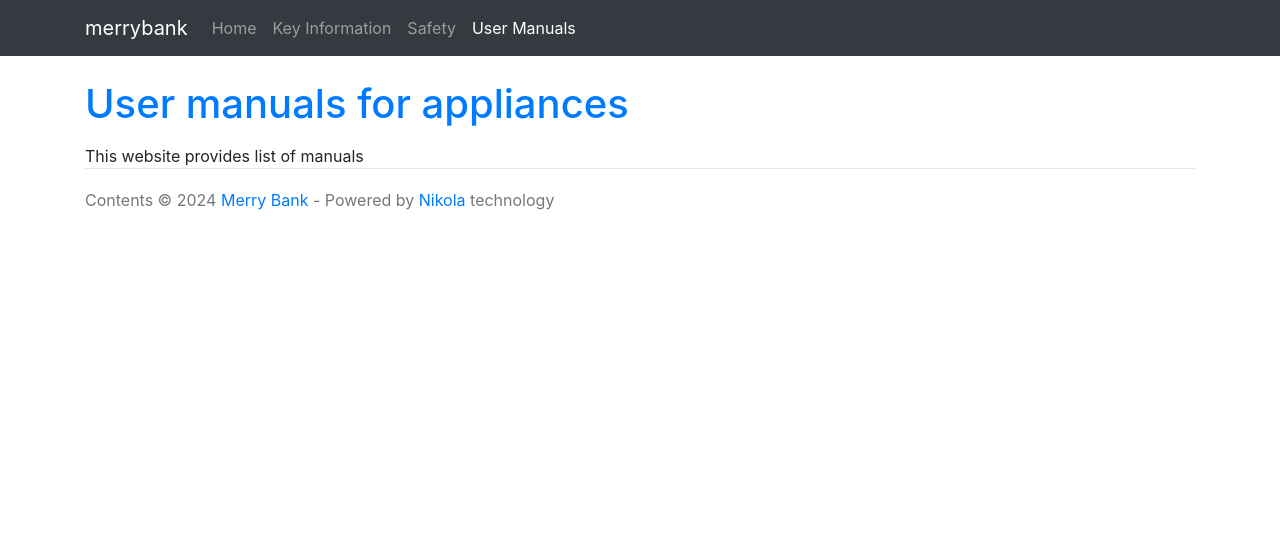
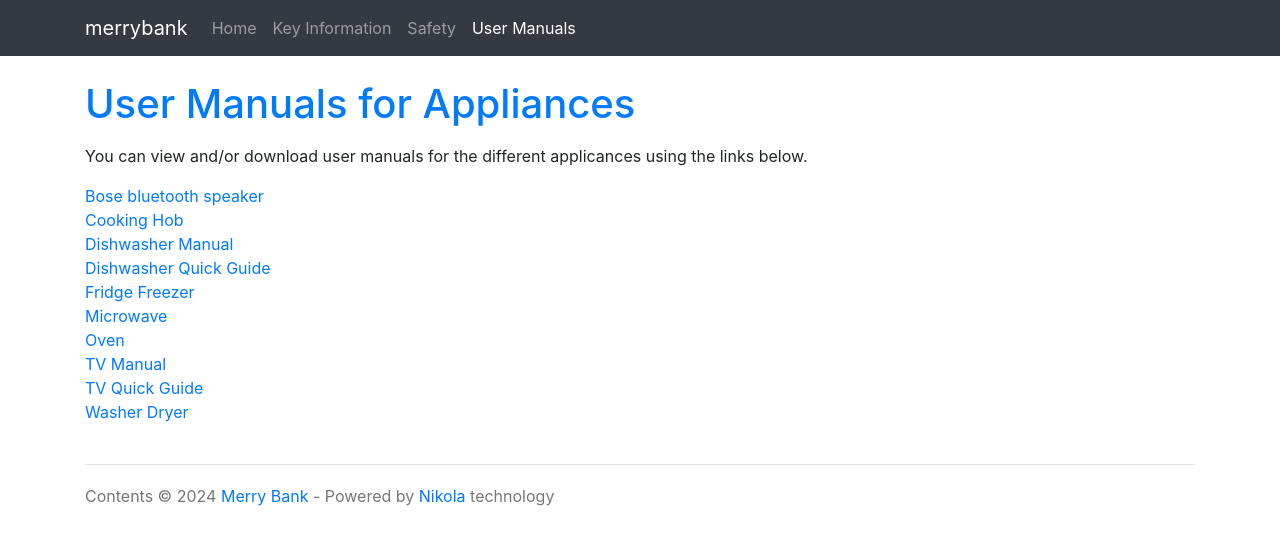
Before and after one commit to cocallag/merrybank, a plain HTML site: page manuals/index.html in a window 1280 px wide. Drawn offline with Linux system fonts and the light colour scheme.

Commit message:
Nikola auto commit.
Source commit: a0ab9ac4ab0cbbee77d9ffaaddeb43d6f6f0aef3
Nikola version: 8.2.4

```diff
--- a/manuals/index.html
+++ b/manuals/index.html
@@ -4,7 +4,7 @@
 <head>
 <meta charset="utf-8">
 <meta name="viewport" content="width=device-width, initial-scale=1">
-<title>User manuals for appliances | merrybank</title>
+<title>User Manuals for Appliances | merrybank</title>
 <link href="../assets/css/all-nocdn.css" rel="stylesheet" type="text/css">
 <meta name="theme-color" content="#5670d4">
 <meta name="generator" content="Nikola (getnikola.com)">
@@ -14,9 +14,15 @@
 <link rel="icon" href="../icon_128x128.png" sizes="128x128">
 <!--[if lt IE 9]><script src="../assets/js/html5.js"></script><![endif]--><meta name="author" content="Merry Bank">
 <meta property="og:site_name" content="merrybank">
-<meta property="og:title" content="User manuals for appliances">
+<meta property="og:title" content="User Manuals for Appliances">
 <meta property="og:url" content="https://cocallag.github.io/merrybank/manuals/">
-<meta property="og:description" content="This website provides list of manuals">
+<meta property="og:description" content="You can view and/or download user manuals for the different applicances using the links below.
+Bose bluetooth speaker
+Cooking Hob
+Dishwasher Manual
+Dishwasher Quick Guide
+Fridge Freezer
+Microwave">
 <meta property="og:type" content="article">
 <meta property="article:published_time" content="2024-01-28T19:24:39Z">
 </head>
@@ -66,12 +72,14 @@ bg-dark
 
 
 
-<article class="post-text storypage" itemscope="itemscope" itemtype="http://schema.org/Article"><header><h1 class="p-name entry-title" itemprop="headline name"><a href="." class="u-url">User manuals for appliances</a></h1>
+<article class="post-text storypage" itemscope="itemscope" itemtype="http://schema.org/Article"><header><h1 class="p-name entry-title" itemprop="headline name"><a href="." class="u-url">User Manuals for Appliances</a></h1>
 
 
 
     </header><div class="e-content entry-content" itemprop="articleBody text">
-    <p>This website provides list of manuals</p>
+    <p>You can view and/or download user manuals for the different applicances using the links below.</p>
+<p><a class="reference external" href="../documents/bluetooth_speaker.pdf">Bose bluetooth speaker</a> <br><a class="reference external" href="../documents/hob.pdf">Cooking Hob</a> <br><a class="reference external" href="../documents/dishwasher_manual.pdf">Dishwasher Manual</a> <br><a class="reference external" href="../documents/dishwasher_quick_guide.pdf">Dishwasher Quick Guide</a> <br><a class="reference external" href="../documents/fridge_freezer.pdf">Fridge Freezer</a> <br><a class="reference external" href="../documents/microwave.pdf">Microwave</a> <br><a class="reference external" href="../documents/oven.pdf">Oven</a> <br><a class="reference external" href="../documents/tv_manual.pdf">TV Manual</a> <br><a class="reference external" href="../documents/tv_general_quick_guide.pdf">TV Quick Guide</a> <br><a class="reference external" href="../documents/washer_dryer.pdf">Washer Dryer</a></p>
+<p><br></p>
     </div>
 
 
```
Also changed, not shown: 10 other files.
